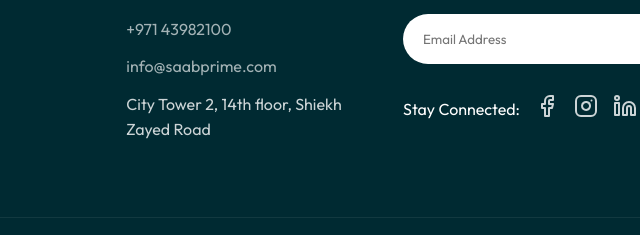
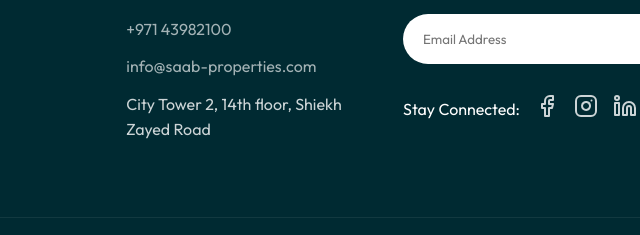
Before and after one commit to AsharIqb/Saab-properties, a plain HTML site: page index.html in a window 1280 px wide. Shown: the part 3144-3379 px from the top of the page, 447-1087 px from the left. Drawn offline with Linux system fonts and the light colour scheme.

Commit message:
Update contact email to info@saab-properties.com

```diff
--- a/index.html
+++ b/index.html
@@ -231,7 +231,7 @@
             <h3>Contact Us</h3>
             <ul class="contact-info">
               <li><a href="tel:+97143982100">+971 43982100</a></li>
-              <li><a href="mailto:info@saabprime.com">info@saabprime.com</a></li>
+              <li><a href="mailto:info@saab-properties.com">info@saab-properties.com</a></li>
               <li>City Tower 2, 14th floor, Shiekh Zayed Road</li>
             </ul>
           </div>
```
